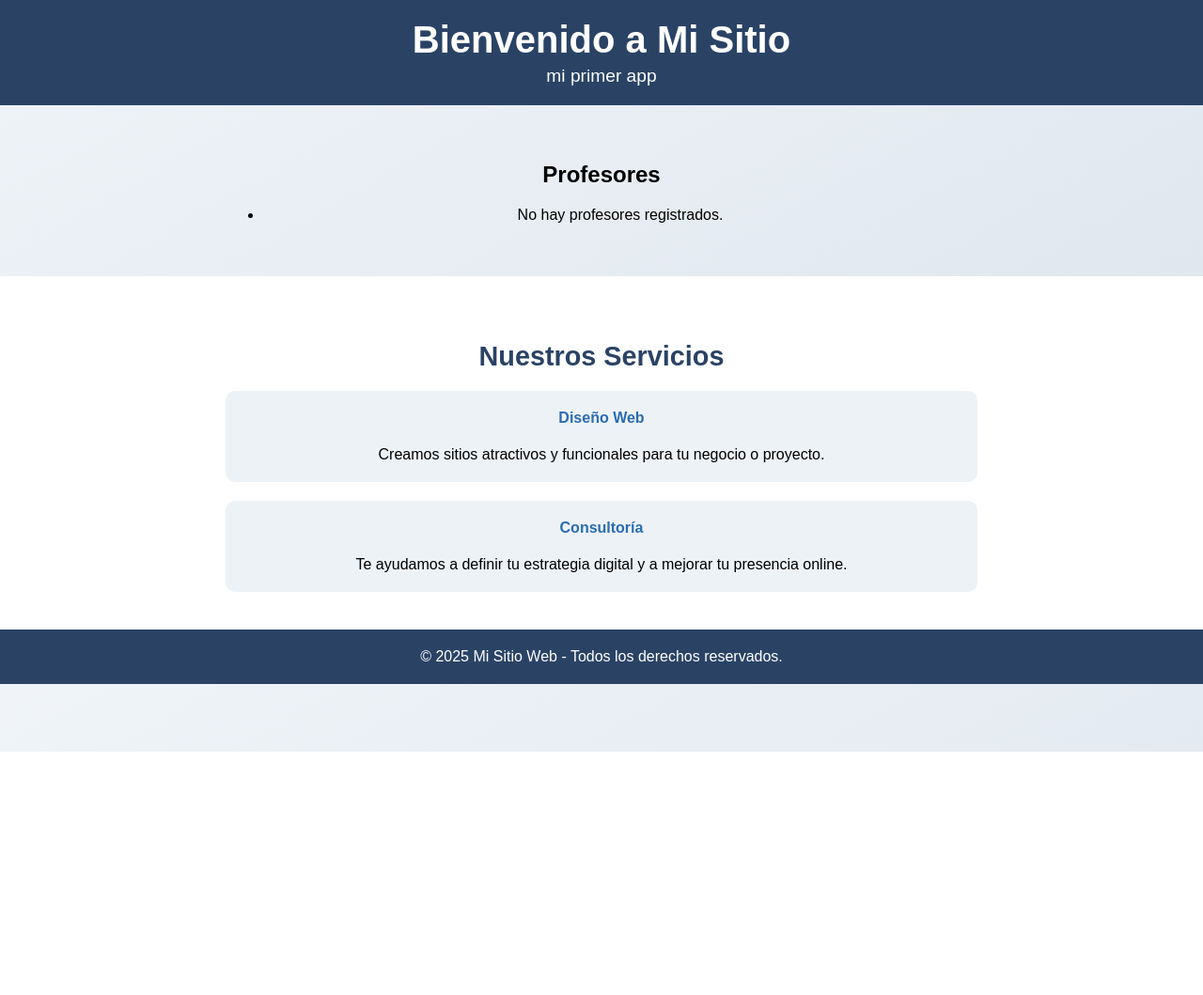
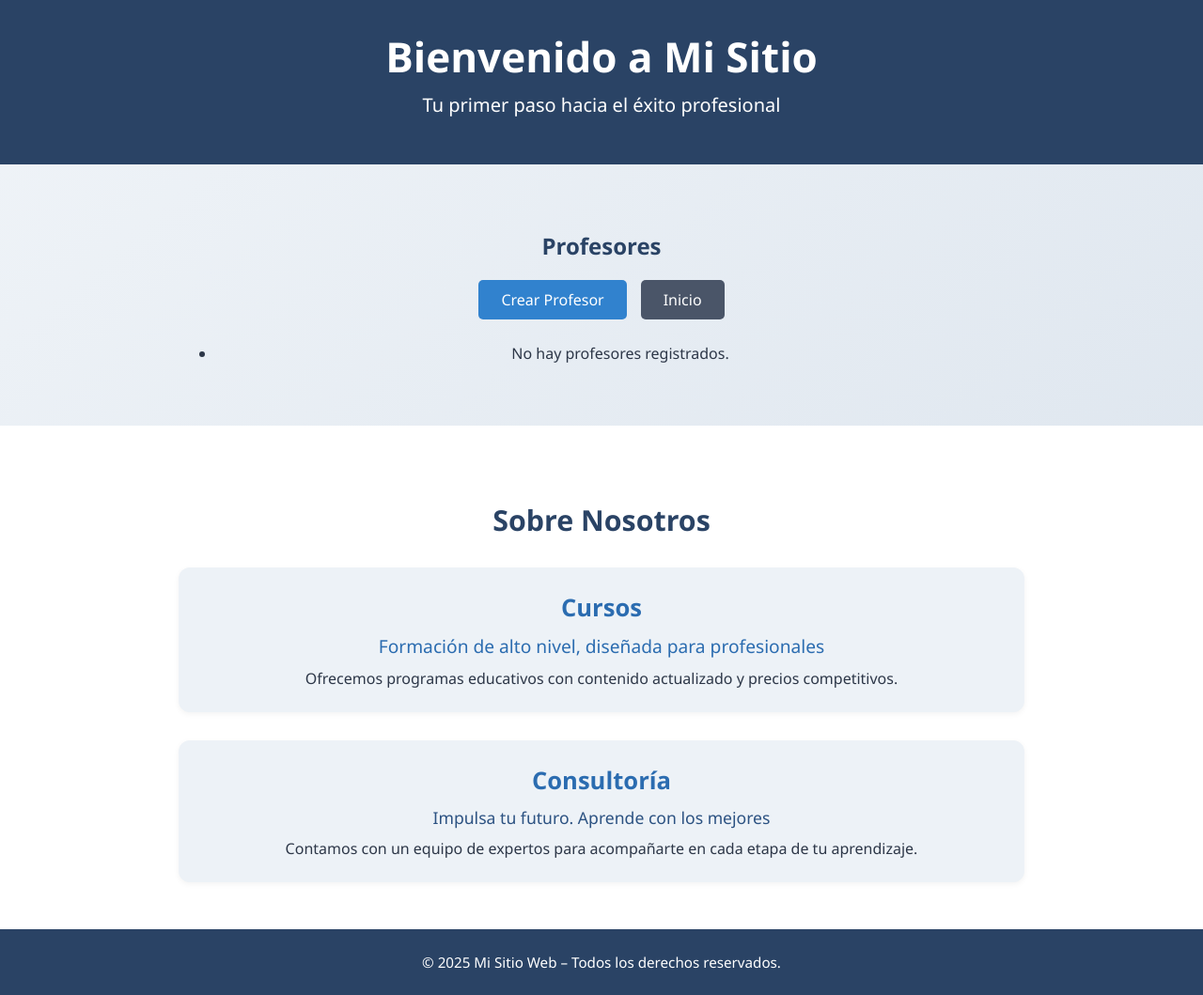
Before and after one commit to hsalum/project_django, a Django app: page /profesores/ in a window 1280 px wide. Shown: the whole page at 94% size. Before the commit the page ends 800 px from the top, so only its background shows below. Run offline with Django 5.2, Linux system fonts and the light colour scheme; data that the repository does not hold is empty.

Commit message:
fin entrega 3

```diff
--- a/mi_primer_app/templates/mi_primer_app/inicio.html
+++ b/mi_primer_app/templates/mi_primer_app/inicio.html
@@ -5,6 +5,6 @@
 {% block header %}
 <header style="background-color:#2a4365; color:white; padding:20px 0; text-align:center;">
     <h1 style="margin:0; font-size:2.5rem;">Bienvenido</h1>
-    <p style="margin:5px 0 0; font-size:1.2rem;">Probando Herencia</p>
+    <p style="margin:5px 0 0; font-size:1.2rem;">En esta WEB encontraras todos los cursos necesarios</p>
   </header>
   {% endblock %}
--- a/mi_primer_app/templates/mi_primer_app/profesores.html
+++ b/mi_primer_app/templates/mi_primer_app/profesores.html
@@ -3,12 +3,21 @@
 {% block title %}Profesores{% endblock %}
 
 {% block contenido %}
-<h2>Profesores</h2>
-<ul>
+  <h2 style="color:#2a4365; margin-bottom:20px;">Profesores</h2>
+  {% if mensaje_exito %}
+    <div style="background:#c6f6d5; color:#22543d; padding:12px 20px; border-radius:6px; margin-bottom:20px; font-weight:500;">
+      {{ mensaje_exito }}
+    </div>
+  {% endif %}
+  <div style="display:flex; gap:15px; justify-content:center; margin-bottom:25px;">
+    <a href="{% url 'crear_profesor' %}" style="background:#3182ce; color:white; padding:10px 24px; border-radius:5px; text-decoration:none; font-size:1rem; transition:background 0.2s;">Crear Profesor</a>
+    <a href="{% url 'inicio' %}" style="background:#4a5568; color:white; padding:10px 24px; border-radius:5px; text-decoration:none; font-size:1rem; transition:background 0.2s;">Inicio</a>
+  </div>
+  <ul>
     {% for profesor in profesores %}
         <li>{{ profesor.nombre }} {{ profesor.apellido }} - {{ profesor.email }} - {{ profesor.especialidad }} - {{ profesor.curso }}</li>
     {% empty %}
         <li>No hay profesores registrados.</li>
     {% endfor %}
-</ul>
+  </ul>
 {% endblock %}
--- a/mi_primer_app/urls.py
+++ b/mi_primer_app/urls.py
@@ -1,17 +1,18 @@
+from django.urls import path
 
-
-from django.urls import path
-from mi_primer_app.views import saludo, saludo_con_template, crear_familiar, inicio, crear_curso, crear_estudiante, cursos, buscar_cursos, crear_profesor, profesores
+from mi_primer_app.views import saludo, saludo_con_template, crear_familiar, inicio, crear_curso, crear_estudiante, cursos, buscar_cursos, crear_profesor, profesores, familiares, estudiantes
 
 urlpatterns = [
     path('', inicio, name='inicio'),
     path('hola-mundo/', saludo),
     path('hola-mundo-template/', saludo_con_template),
-    path('crear-familiar/<str:nombre>/', crear_familiar),
+    path('crear-familiar/', crear_familiar, name='crear_familiar'),
     path('crear-curso/', crear_curso, name='crear_curso'),
     path('crear-estudiante/', crear_estudiante, name='crear_estudiante'),
     path('cursos/',cursos, name='cursos'),
     path('cursos-buscar', buscar_cursos, name='buscar_cursos'),
     path('crear-profesor/', crear_profesor, name='crear_profesor'),
     path('profesores/', profesores, name='profesores'),
+    path('familiares/', familiares, name='familiares'),
+    path('estudiantes/', estudiantes, name='estudiantes'),
 ]
--- a/mi_primer_app/views.py
+++ b/mi_primer_app/views.py
@@ -1,9 +1,14 @@
+from django.shortcuts import render, redirect
+from django.http import HttpResponse
+from .models import Familia, Curso, Estudiante, Profesor
+from .forms import cursoForm, EstudianteForms, ProfesorForm, FamiliarForm
+
+
 def profesores(request):
     profesores = Profesor.objects.all()
-    return render(request, 'mi_primer_app/profesores.html', {'profesores': profesores})
-from django.shortcuts import render,redirect
-from .models import Familia, Curso, Estudiante, Profesor
-from .forms import cursoForm, EstudianteForms, ProfesorForm
+    mensaje_exito = request.session.pop('mensaje_exito', None)
+    return render(request, 'mi_primer_app/profesores.html', {'profesores': profesores, 'mensaje_exito': mensaje_exito})
+
 def crear_profesor(request):
     if request.method == 'POST':
         form = ProfesorForm(request.POST)
@@ -16,16 +21,15 @@ def crear_profesor(request):
                 curso=form.cleaned_data['curso']
             )
             profesor.save()
+            request.session['mensaje_exito'] = f"Profesor {profesor.nombre} {profesor.apellido} creado exitosamente."
             return redirect('profesores')
     else:
         form = ProfesorForm()
     return render(request, 'mi_primer_app/crear_profesor.html', {'form': form})
 
-# Create your views here.
-from django.http import HttpResponse
-
 def inicio(request):
-    return render(request, 'mi_primer_app/inicio.html')
+    mensaje_exito = request.session.pop('mensaje_exito', None)
+    return render(request, 'mi_primer_app/inicio.html', {'mensaje_exito': mensaje_exito})
 
 def saludo(request):
     return HttpResponse("¡Hola Mundo!")
@@ -33,11 +37,23 @@ def saludo(request):
 def saludo_con_template(request):
     return render(request, 'mi_primer_app/saludo.html')
 
-def crear_familiar(request, nombre):
-    if nombre is not None:
-        nuevo_familiar = Familia(nombre=nombre, apellido="Apellido", edad=30, fecha_nacimiento="1993-01-01", parentesco="Primo")
-        nuevo_familiar.save()
-    return HttpResponse(f"Familiar {nombre} creado exitosamente.")
+def crear_familiar(request):
+    if request.method == 'POST':
+        form = FamiliarForm(request.POST)
+        if form.is_valid():
+            nuevo_familiar = Familia(
+                nombre=form.cleaned_data['nombre'],
+                apellido=form.cleaned_data['apellido'],
+                edad=form.cleaned_data['edad'],
+                fecha_nacimiento=form.cleaned_data['fecha_nacimiento'],
+                parentesco=form.cleaned_data['parentesco']
+            )
+            nuevo_familiar.save()
+            request.session['mensaje_exito'] = f"Familiar {nuevo_familiar.nombre} {nuevo_familiar.apellido} creado exitosamente."
+            return redirect('familiares')
+    else:
+        form = FamiliarForm()
+    return render(request, 'mi_primer_app/crear_familiar.html', {'form': form})
 
 def crear_curso(request):
     if request.method == 'POST':
@@ -51,11 +67,11 @@ def crear_curso(request):
                 activo = form.cleaned_data['activo']
             )
             nuevo_curso.save()
+            request.session['mensaje_exito'] = f"Curso '{nuevo_curso.nombre}' creado exitosamente."
             return redirect('cursos')
     else:
         form = cursoForm()
     return render(request, 'mi_primer_app/crear_curso.html', {'form': form})
-
 
 def crear_estudiante(request):
     if request.method == 'POST':
@@ -69,17 +85,29 @@ def crear_estudiante(request):
                 fecha_inscripcion = form.cleaned_data['fecha_inscripcion']
             )
             nuevo_estudiante.save()
-            return redirect('inicio')
+            request.session['mensaje_exito'] = f"Estudiante {nuevo_estudiante.nombre} {nuevo_estudiante.apellido} creado exitosamente."
+            return redirect('estudiantes')
     else:
         form = EstudianteForms()
     return render(request, 'mi_primer_app/crear_estudiante.html', {'form': form})
 
 def cursos(request):
     cursos = Curso.objects.all()
-    return render(request, 'mi_primer_app/cursos.html', {'cursos': cursos})
+    mensaje_exito = request.session.pop('mensaje_exito', None)
+    return render(request, 'mi_primer_app/cursos.html', {'cursos': cursos, 'mensaje_exito': mensaje_exito})
 
 def buscar_cursos(request):
     if request.method == 'GET':
         nombre_curso = request.GET.get('nombre', '')
         cursos = Curso.objects.filter(nombre__icontains=nombre_curso)
         return render(request, 'mi_primer_app/cursos.html', {'cursos': cursos, 'nombre_curso': nombre_curso})
+
+def familiares(request):
+    familiares = Familia.objects.all()
+    mensaje_exito = request.session.pop('mensaje_exito', None)
+    return render(request, 'mi_primer_app/familiares.html', {'familiares': familiares, 'mensaje_exito': mensaje_exito})
+
+def estudiantes(request):
+    estudiantes = Estudiante.objects.all()
+    mensaje_exito = request.session.pop('mensaje_exito', None)
+    return render(request, 'mi_primer_app/estudiantes.html', {'estudiantes': estudiantes, 'mensaje_exito': mensaje_exito})
--- a/templates/padre.html
+++ b/templates/padre.html
@@ -3,44 +3,44 @@
 <head>
   <meta charset="UTF-8" />
   <meta name="viewport" content="width=device-width, initial-scale=1.0" />
-  <title>{% block title %} Inicio {% endblock %}</title>
+  <title>{% block title %}Inicio{% endblock %}</title>
 </head>
-<body style="margin:0; font-family:Arial, sans-serif; background:linear-gradient(to bottom right, #f0f4f8, #d9e2ec);">
+<body style="margin:0; font-family:'Segoe UI', Tahoma, Geneva, Verdana, sans-serif; background:linear-gradient(to bottom right, #f0f4f8, #d9e2ec); color:#2d3748;">
 
 {% block header %}
-  <header style="background-color:#2a4365; color:white; padding:20px 0; text-align:center;">
-    <h1 style="margin:0; font-size:2.5rem;">Bienvenido a Mi Sitio</h1>
-    <p style="margin:5px 0 0; font-size:1.2rem;">mi primer app</p>
+  <header style="background-color:#2a4365; color:white; padding:30px 20px; text-align:center;">
+    <h1 style="margin:0; font-size:2.75rem; font-weight:600;">Bienvenido a Mi Sitio</h1>
+    <p style="margin-top:8px; font-size:1.25rem; font-weight:300;">Tu primer paso hacia el éxito profesional</p>
   </header>
-  {% endblock %}
+{% endblock %}
 
-  <main style="padding:40px 20px; max-width:800px; margin:auto; text-align:center;">
+  <main style="padding:50px 20px; max-width:900px; margin:auto; text-align:center;">
     {% block contenido %}
-    <h2 style="color:#2a4365; font-size:2rem; margin-bottom:20px;">Descubre lo que ofrecemos</h2>
-    <p style="font-size:1.1rem; line-height:1.6; color:#4a5568;">
-      Este es un sitio de ejemplo con un diseño minimalista y agradable.
+    <h2 style="color:#2a4365; font-size:2rem; margin-bottom:20px; font-weight:600;">Descubre lo que ofrecemos</h2>
+    <p style="font-size:1.15rem; line-height:1.8; color:#4a5568; max-width:700px; margin:auto;">
+      En esta plataforma encontrarás cursos cuidadosamente diseñados para impulsar tu desarrollo profesional.
     </p>
-  {% endblock %}
-
-    <!-- Botón Ver Servicios eliminado -->
+    {% endblock %}
   </main>
 
-  <section id="servicios" style="background-color:white; padding:40px 20px; text-align:center;">
-    <h3 style="font-size:1.8rem; color:#2a4365; margin-bottom:20px;">Nuestros Servicios</h3>
-    <div style="display:flex; flex-direction:column; gap:20px; max-width:800px; margin:auto;">
-      <div style="background:#edf2f7; padding:20px; border-radius:10px;">
-        <h4 style="margin-top:0; color:#2b6cb0;">Diseño Web</h4>
-        <p style="margin:0;">Creamos sitios atractivos y funcionales para tu negocio o proyecto.</p>
+  <section id="servicios" style="background-color:white; padding:50px 20px; text-align:center;">
+    <h3 style="font-size:1.9rem; color:#2a4365; margin-bottom:30px; font-weight:600;">Sobre Nosotros</h3>
+    <div style="display:flex; flex-direction:column; gap:30px; max-width:900px; margin:auto;">
+      <div style="background:#edf2f7; padding:25px 20px; border-radius:12px; box-shadow:0 2px 6px rgba(0,0,0,0.05);">
+        <h4 style="margin:0 0 10px; color:#2b6cb0; font-size:1.6rem;">Cursos</h4>
+        <p style="margin:0 0 10px; font-weight:500; font-size:1.2rem; color:#2b6cb0;">Formación de alto nivel, diseñada para profesionales</p>
+        <p style="margin:0;">Ofrecemos programas educativos con contenido actualizado y precios competitivos.</p>
       </div>
-      <div style="background:#edf2f7; padding:20px; border-radius:10px;">
-        <h4 style="margin-top:0; color:#2b6cb0;">Consultoría</h4>
-        <p style="margin:0;">Te ayudamos a definir tu estrategia digital y a mejorar tu presencia online.</p>
+      <div style="background:#edf2f7; padding:25px 20px; border-radius:12px; box-shadow:0 2px 6px rgba(0,0,0,0.05);">
+        <h4 style="margin:0 0 10px; color:#2b6cb0; font-size:1.6rem;">Consultoría</h4>
+        <p style="margin:0 0 10px; font-weight:500; font-size:1.1rem; color:#2c5282;">Impulsa tu futuro. Aprende con los mejores</p>
+        <p style="margin:0;">Contamos con un equipo de expertos para acompañarte en cada etapa de tu aprendizaje.</p>
       </div>
     </div>
   </section>
 
-  <footer style="background-color:#2a4365; color:white; text-align:center; padding:20px 10px;">
-    <p style="margin:0;">&copy; 2025 Mi Sitio Web - Todos los derechos reservados.</p>
+  <footer style="background-color:#2a4365; color:white; text-align:center; padding:25px 10px; font-size:0.95rem;">
+    <p style="margin:0;">&copy; 2025 Mi Sitio Web – Todos los derechos reservados.</p>
   </footer>
 
 </body>
```
Also changed, not shown: mi_primer_app/forms.py (+7 -1 lines), mi_primer_app/templates/mi_primer_app/crear_estudiante.html (+6 -1 lines), mi_primer_app/templates/mi_primer_app/crear_familiar.html (+12 -1 lines), mi_primer_app/templates/mi_primer_app/cursos.html (+12 -2 lines), mi_primer_app/templates/mi_primer_app/estudiantes.html (added, +28 -0 lines), mi_primer_app/templates/mi_primer_app/familiares.html (added, +28 -0 lines).
